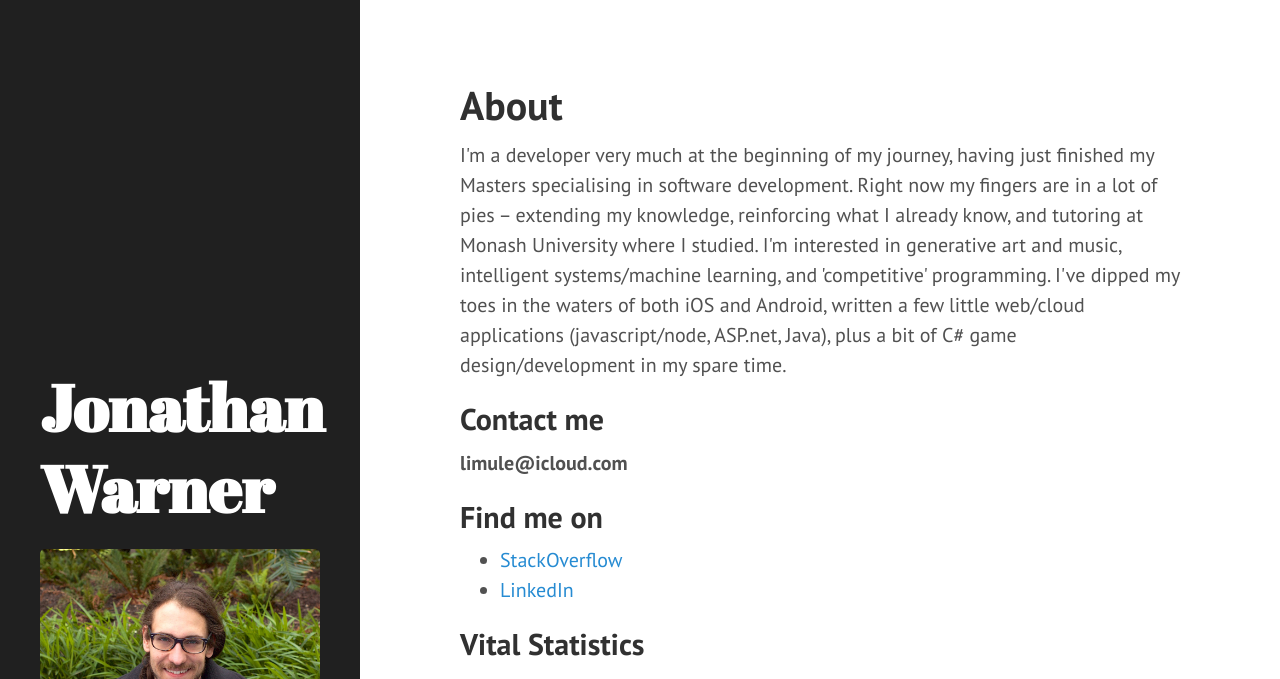
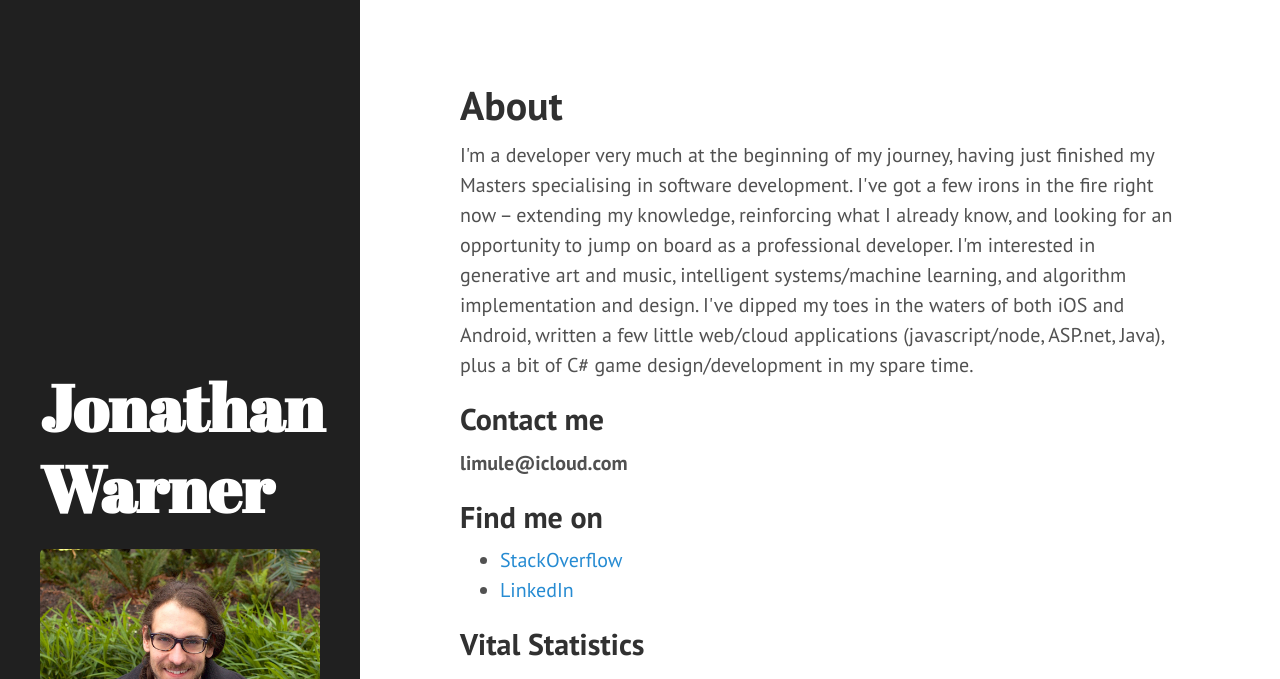
Before and after one commit to toadhats/toadhats.github.io, a Jekyll site: the page built from about/index.html, in a window 1280 px wide and 1179 px high, cut to the strip 0-679 px from the top of the window. Built offline with Jekyll 4.4.1, drawn with Linux system fonts in a browser that asks for light colours.

Commit message:
updated about page

```diff
--- a/about/index.html
+++ b/about/index.html
@@ -4,7 +4,7 @@ title: About
 permalink: /about/
 ---
 <p>
-I'm a developer very much at the beginning of my journey, having just finished my Masters specialising in software development. Right now my fingers are in a lot of pies – extending my knowledge, reinforcing what I already know, and tutoring at Monash University where I studied. I'm interested in generative art and music, intelligent systems/machine learning, and 'competitive' programming. I've dipped my toes in the waters of both iOS and Android, written a few little web/cloud applications (javascript/node, ASP.net, Java), plus a bit of C# game design/development in my spare time.
+I'm a developer very much at the beginning of my journey, having just finished my Masters specialising in software development. I've got a few irons in the fire right now – extending my knowledge, reinforcing what I already know, and looking for an opportunity to jump on board as a professional developer. I'm interested in generative art and music, intelligent systems/machine learning, and algorithm implementation and design. I've dipped my toes in the waters of both iOS and Android, written a few little web/cloud applications (javascript/node, ASP.net, Java), plus a bit of C# game design/development in my spare time.
 </p>
 
 <h2> Contact me </h2>
```
